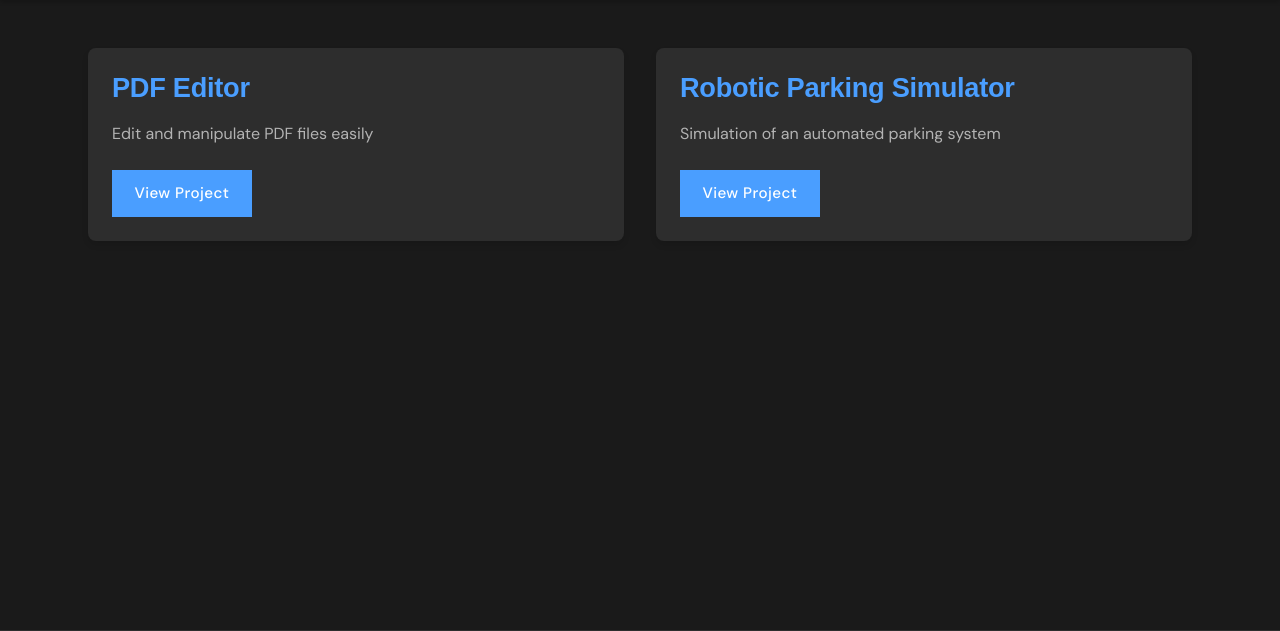
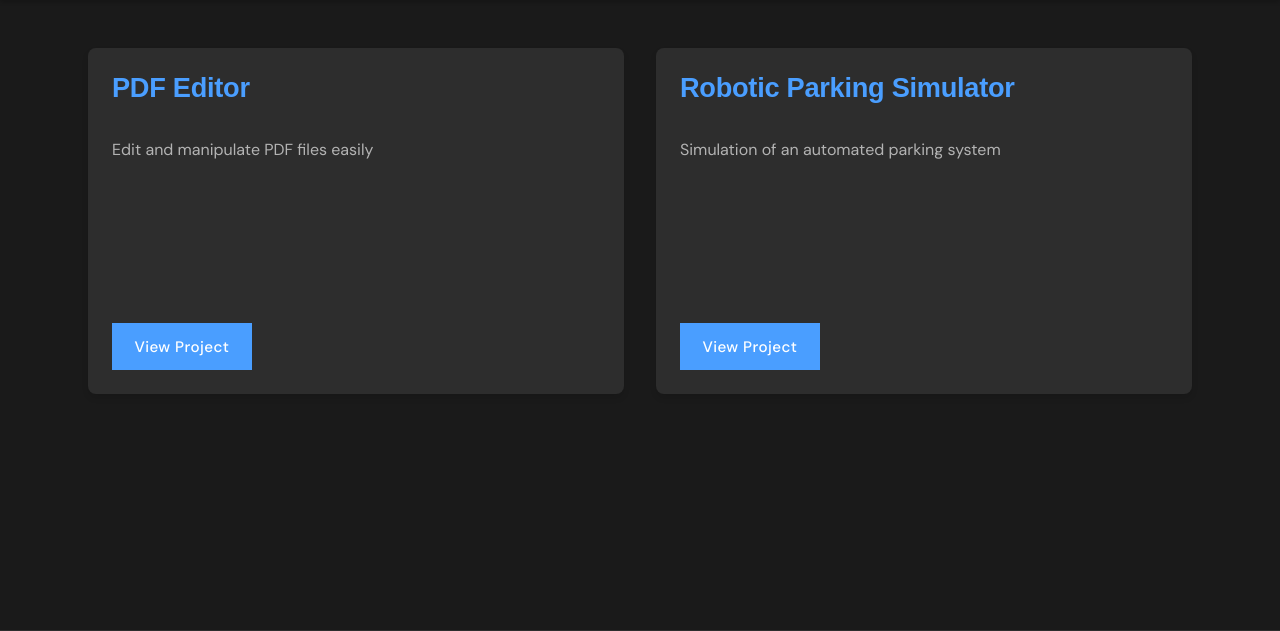
Before and after one commit to shelly5353/SNET, a Flask app: page / in a window 1280 px wide. Shown: the part 80-711 px from the top of the page. Run offline with Flask 3, Linux system fonts and the light colour scheme; some web fonts are replaced.

Commit message:
Fix project button position to be consistent across all project cards

```diff
--- a/static/style.css
+++ b/static/style.css
@@ -212,6 +212,10 @@ main {
     padding: 1.5rem;
     transition: transform 0.2s ease;
     box-shadow: 0 4px 6px rgba(0, 0, 0, 0.1);
+    display: flex;
+    flex-direction: column;
+    height: 100%;
+    min-height: 250px;
 }
 
 .project-card:hover {
@@ -234,6 +238,7 @@ main {
     color: var(--text-secondary);
     margin-bottom: 1.5rem;
     font-weight: 400;
+    flex-grow: 1;
 }
 
 .project-button {
@@ -247,6 +252,8 @@ main {
     color: white;
     text-decoration: none;
     transition: background-color 0.2s ease;
+    align-self: flex-start;
+    margin-top: auto;
 }
 
 .project-button:hover {
```
